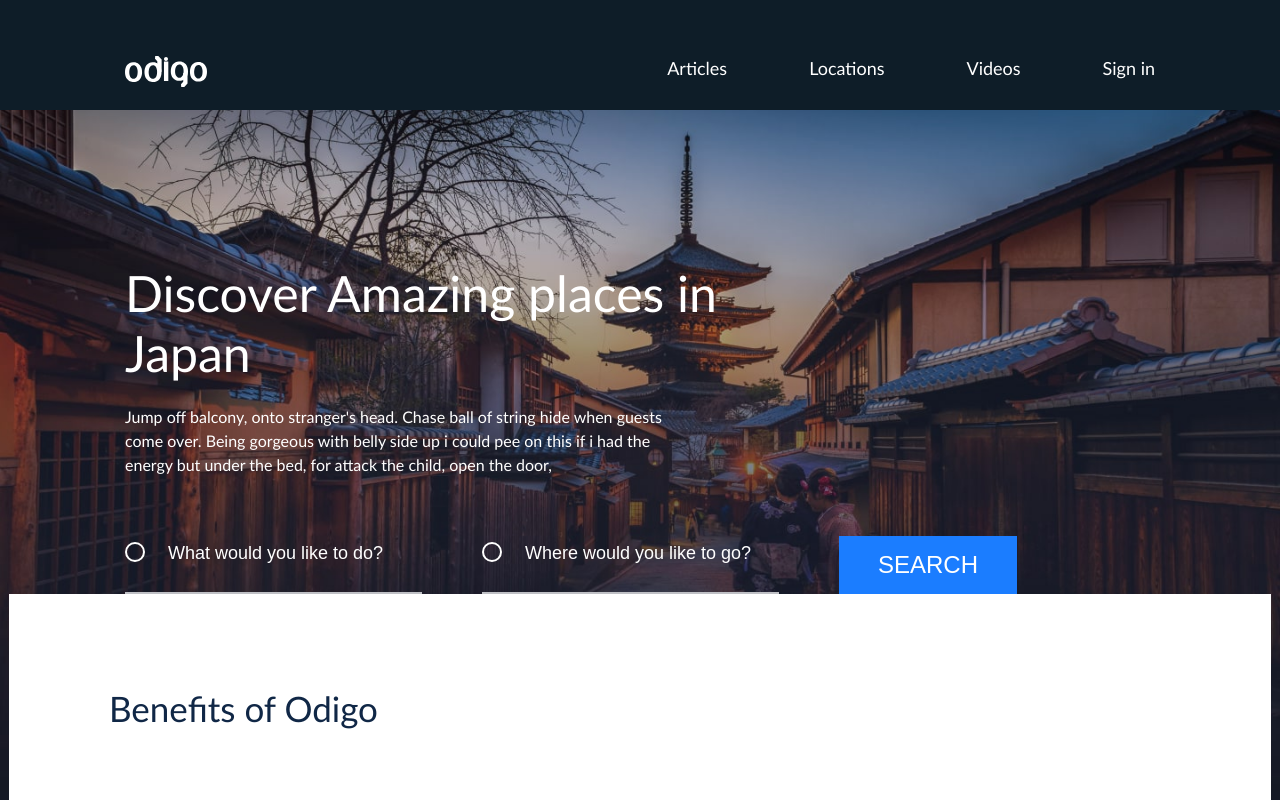
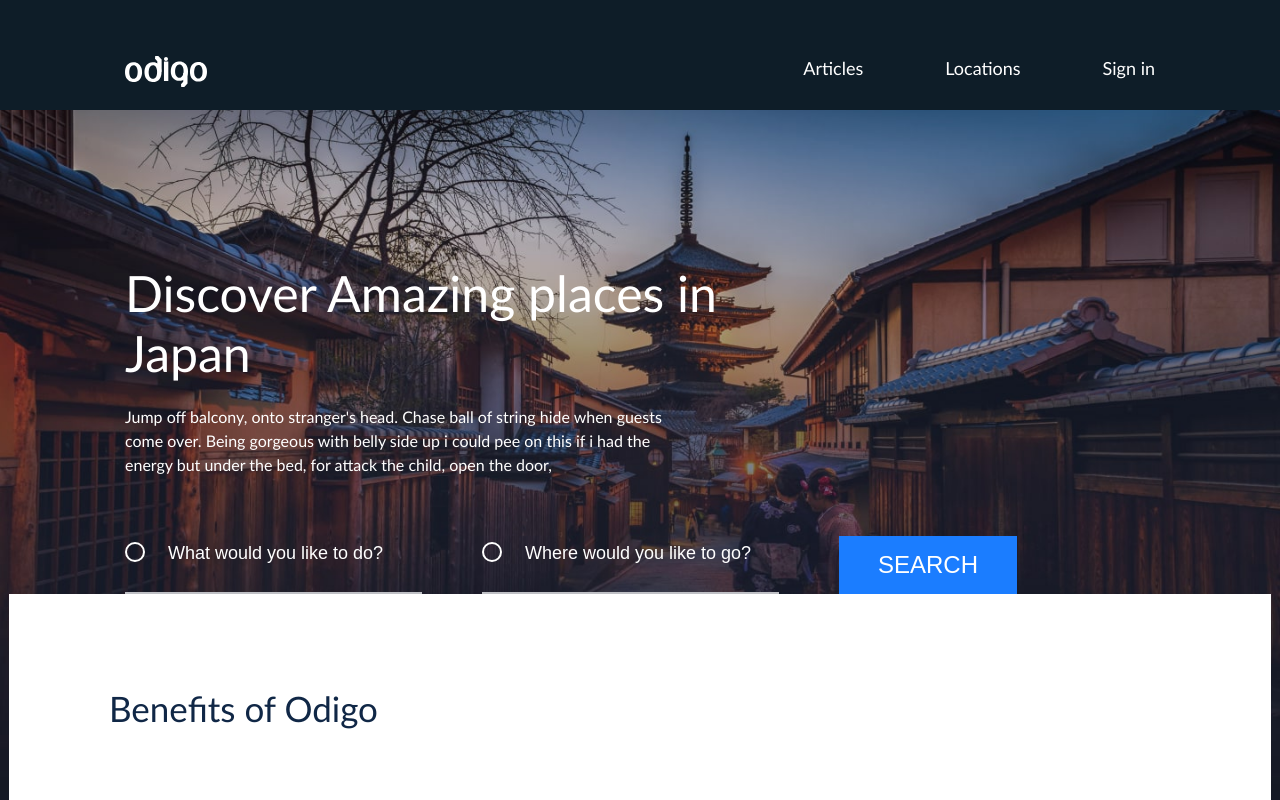
Before and after one commit to jeedix/site, a plain HTML site: page index.html in a window 1280 px wide. Shown: the top 800 px of the page. Drawn offline with Linux system fonts and the light colour scheme; files whose address does not match are found by name.

Commit message:
Update index.html

```diff
--- a/index.html
+++ b/index.html
@@ -24,9 +24,6 @@
                         </li>
                         <li class="header__item">
                             <a href="#locations" class="header__link js-scroll">Locations</a>
-                        </li>
-                        <li class="header__item">
-                            <a href="#videos" class="header__link js-scroll">Videos</a>
                         </li>
                         <li class="header__item">
                             <a href="#sign-in" class="header__link js-scroll">Sign in</a>
```
